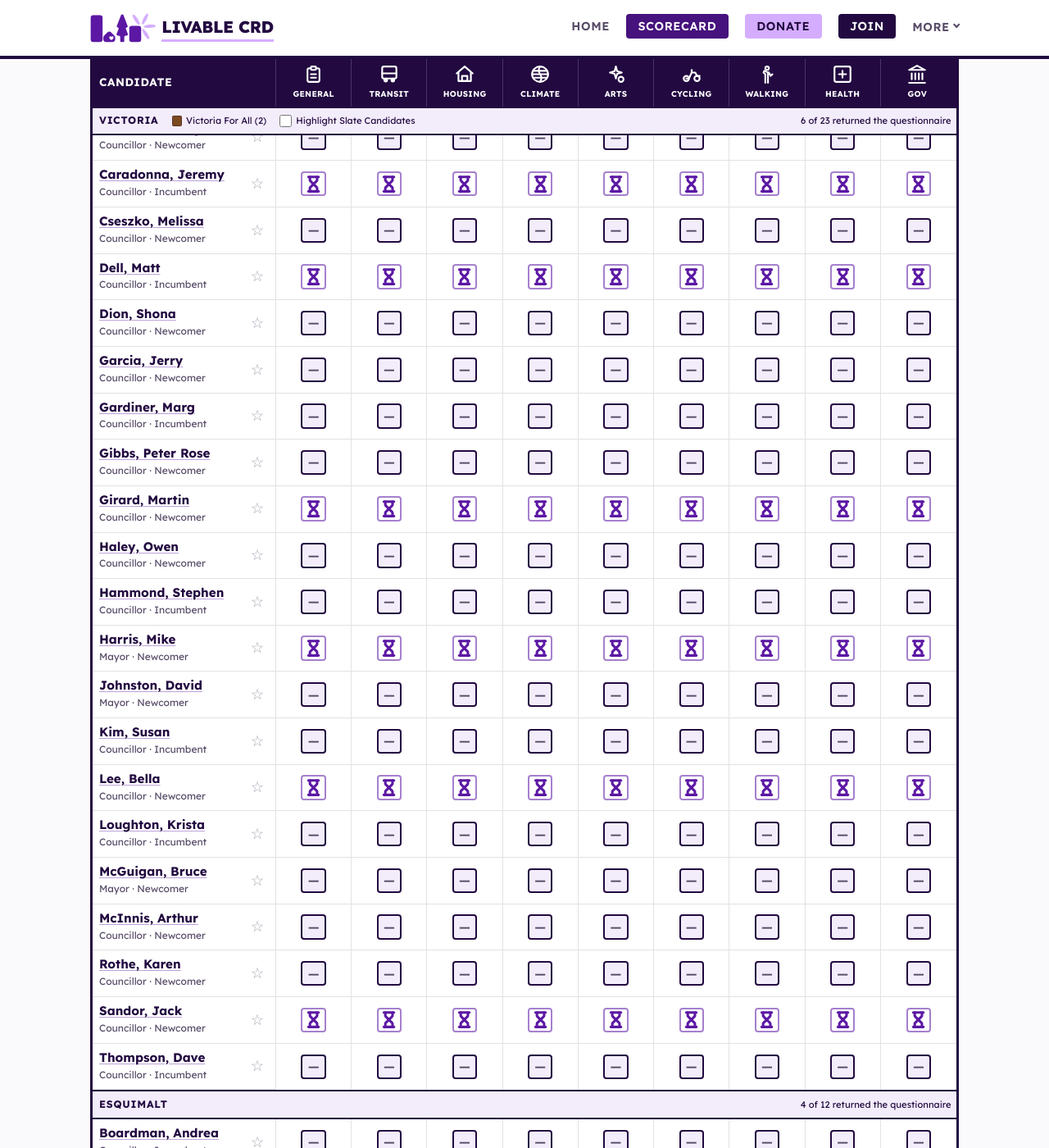
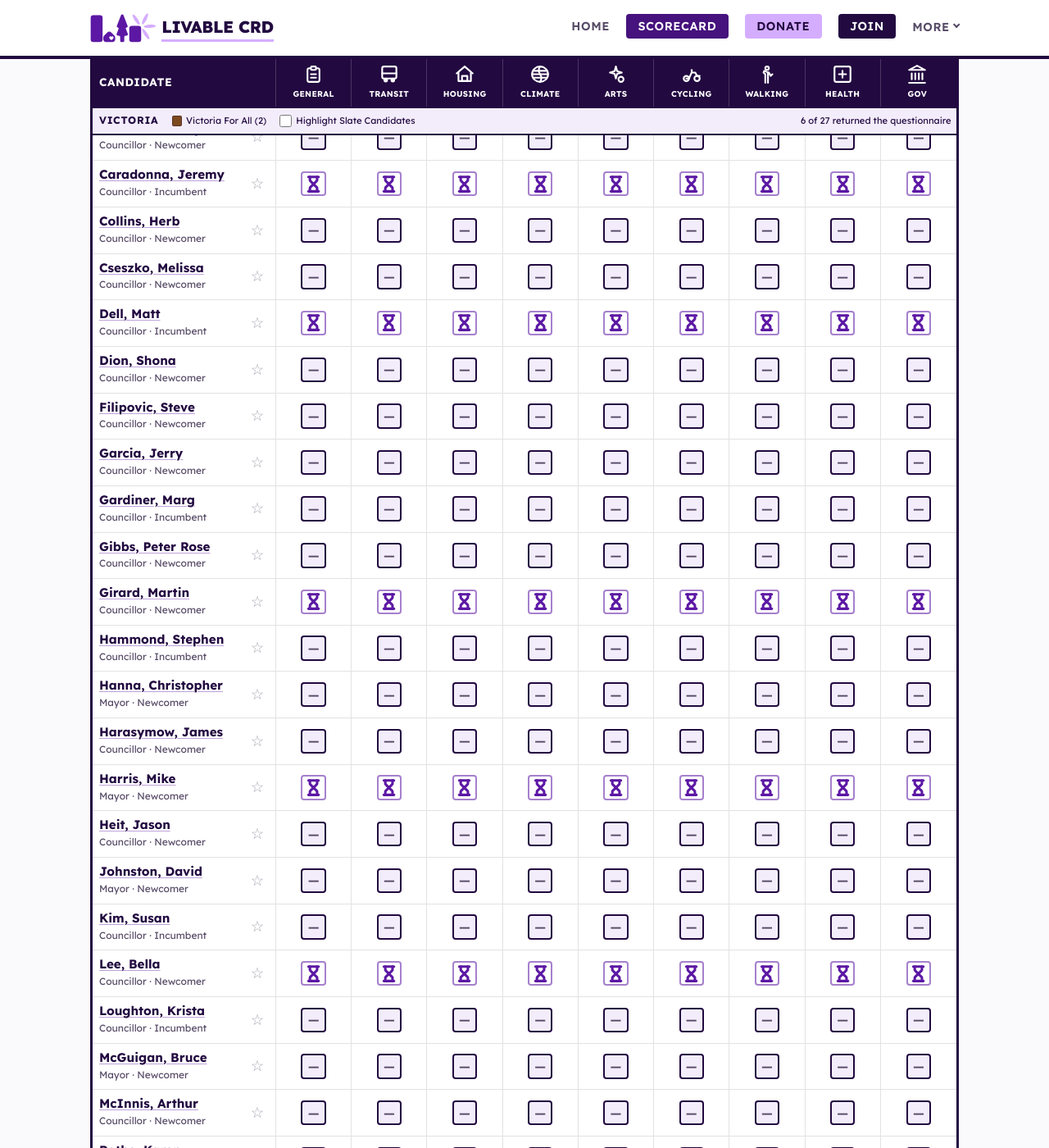
Before and after one commit to LaputanMachines/livable-crd-website, a Jekyll site: the page built from scorecard/index.md, in a window 1280 px wide and 1400 px high, scrolled down 2674 px. Shown: the whole window at 82% size. Built offline with Jekyll 4.4.1, drawn with Linux system fonts in a browser that asks for light colours; some of the changed text lies outside the part shown.

Commit message:
data: sync confirmed candidates from sheet [skip ci]

```diff
--- a/_data/candidates.yml
+++ b/_data/candidates.yml
@@ -304,6 +304,14 @@
   slate: null
   website: "https://electjeremy.ca"
 
+- name: Herb Collins
+  display_name: "Collins, Herb"
+  municipality: victoria
+  office: Councillor
+  standing: challenger
+  slate: null
+  website: null
+
 - name: Melissa Cseszko
   display_name: "Cseszko, Melissa"
   municipality: victoria
@@ -328,6 +336,14 @@
   slate: null
   website: "https://www.shonadion4victoria.ca/"
 
+- name: Steve Filipovic
+  display_name: "Filipovic, Steve"
+  municipality: victoria
+  office: Councillor
+  standing: challenger
+  slate: null
+  website: null
+
 - name: Jerry Garcia
   display_name: "Garcia, Jerry"
   municipality: victoria
@@ -360,14 +376,6 @@
   slate: null
   website: "https://martingirardforvictoriacouncil.ca"
 
-- name: Owen Haley
-  display_name: "Haley, Owen"
-  municipality: victoria
-  office: Councillor
-  standing: challenger
-  slate: null
-  website: null
-
 - name: Stephen Hammond
   display_name: "Hammond, Stephen"
   municipality: victoria
@@ -376,10 +384,34 @@
   slate: null
   website: "https://www.votestephenhammond.ca/priorities"
 
+- name: Christopher Hanna
+  display_name: "Hanna, Christopher"
+  municipality: victoria
+  office: Mayor
+  standing: challenger
+  slate: null
+  website: null
+
+- name: James Harasymow
+  display_name: "Harasymow, James"
+  municipality: victoria
+  office: Councillor
+  standing: challenger
+  slate: null
+  website: null
+
 - name: Mike Harris
   display_name: "Harris, Mike"
   municipality: victoria
   office: Mayor
+  standing: challenger
+  slate: null
+  website: null
+
+- name: Jason Heit
+  display_name: "Heit, Jason"
+  municipality: victoria
+  office: Councillor
   standing: challenger
   slate: null
   website: null
@@ -1191,6 +1223,14 @@
   slate: null
   website: null
 
+- name: Jesse Pewarchuk
+  display_name: "Pewarchuk, Jesse"
+  municipality: metchosin
+  office: Councillor
+  standing: challenger
+  slate: null
+  website: null
+
 - name: Eric White
   display_name: "White, Eric"
   municipality: metchosin
```
